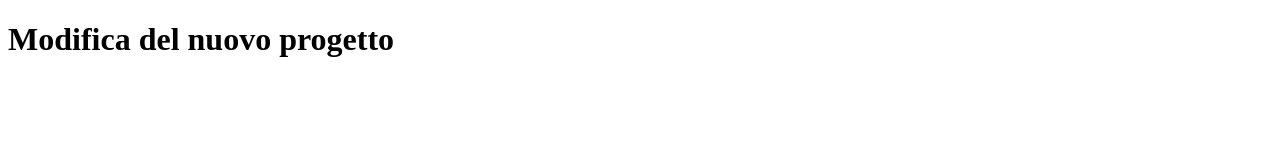
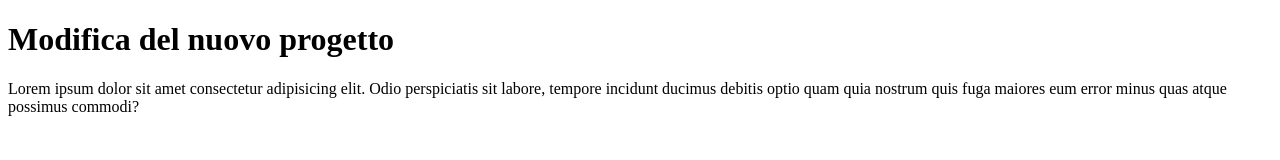
Before and after one commit to nicogheart1/prima-repo-test, a plain HTML site: page index.html in a window 1280 px wide. Drawn offline with Linux system fonts and the light colour scheme.

Commit message:
aggiunto paragrafo

```diff
--- a/index.html
+++ b/index.html
@@ -7,5 +7,6 @@
 </head>
 <body>
     <h1>Modifica del nuovo progetto</h1>
+    <p>Lorem ipsum dolor sit amet consectetur adipisicing elit. Odio perspiciatis sit labore, tempore incidunt ducimus debitis optio quam quia nostrum quis fuga maiores eum error minus quas atque possimus commodi?</p>
 </body>
 </html>
```
